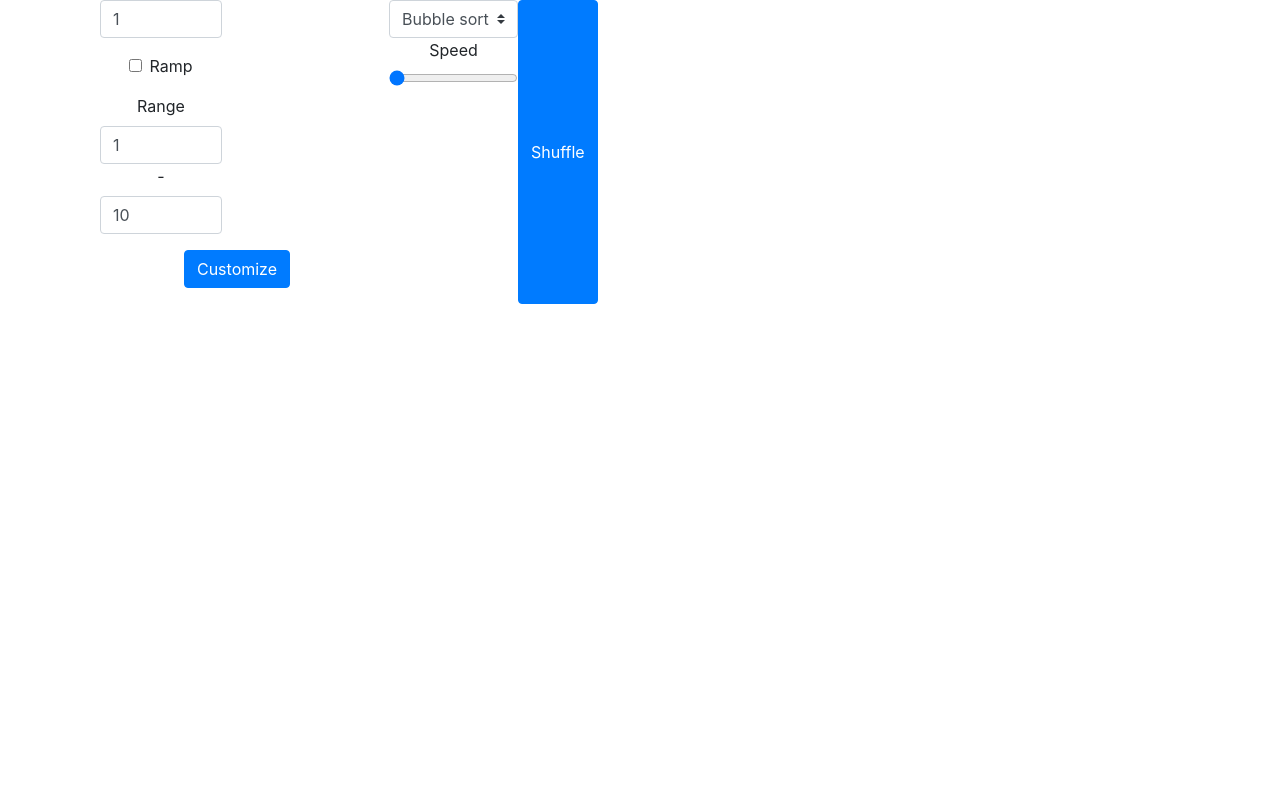
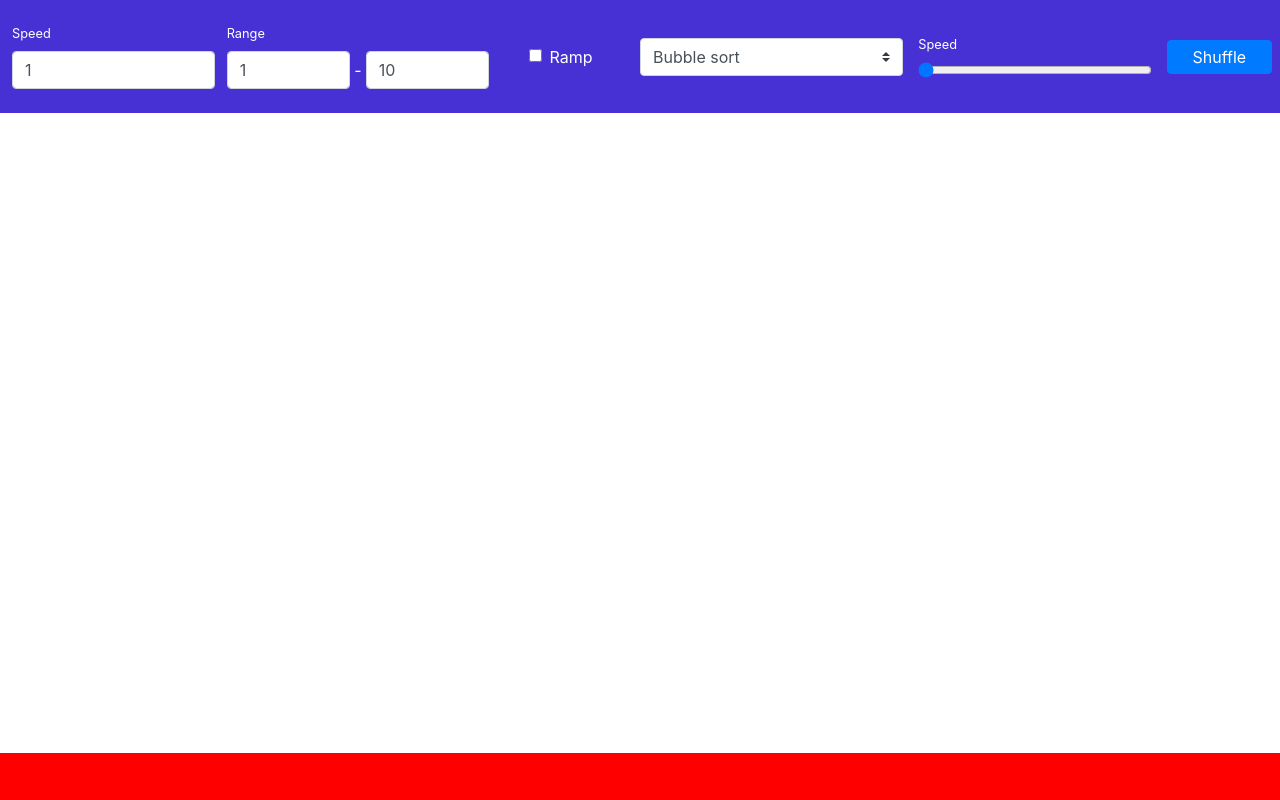
Before and after one commit to acarcila/SortingAlgorithmsVisualizer, a React (Create React App) app in the folder react-app/: page / in a window 1280 px wide. Shown: the top 800 px of the page. Built offline with nearby package versions, Linux system fonts and the light colour scheme.

Commit message:
Se creó el form para la información del arreglo

```diff
--- a/react-app/src/Components/ArrayForm/ArrayForm.js
+++ b/react-app/src/Components/ArrayForm/ArrayForm.js
@@ -5,15 +5,15 @@ import { Form, Button, Container } from "react-bootstrap";
 function ArrayForm({
     formData: { length, isRamp, minRange, maxRange, sortingAlgorithm, speed },
     handleInputChange,
-    handleCustomize,
     handleShuffle,
 }) {
     return (
-        <div>
-            <Container className="d-flex flex-column">
-                <Form className="d-flex flex-row flex-wrap">
-                    <Form.Group>
-                        <Form.Group className="col-md-6">
+        <div className={`d-flex flex-row text-white ${Styles["form--array"]}`}>
+            <Container className="d-flex flex-row col-md-12 p-2 m-0 justify-content-around align-items-center">
+                <Form className="d-flex flex-row flex-wrap col-md-12 p-0 m-0 align-items-center">
+                    <Form.Group className="d-flex flex-row flex-wrap col-md-6 p-0 m-0 my-2 justify-content-between align-items-center">
+                        <Form.Group className="d-flex flex-column col-md-4 p-1 m-0 align-items-start justify-content-center">
+                            <Form.Label className="small">Speed</Form.Label>
                             <Form.Control
                                 type="number"
                                 name="length"
@@ -22,28 +22,20 @@ function ArrayForm({
                                 onChange={handleInputChange}
                             />
                         </Form.Group>
-                        <Form.Group className="col-md-6">
-                            <Form.Check
-                                type="checkbox"
-                                label="Ramp"
-                                name="isRamp"
-                                // defaultChecked={false}
-                                // value={isRamp}
-                                checked={Boolean(isRamp)}
-                                onChange={handleInputChange}
-                            />
-                        </Form.Group>
-                        <Form.Group className="col-md-6">
-                            <Form.Label>Range</Form.Label>
+                        <Form.Group className="col-md-5 p-2 m-0 d-flex flex-column align-items-start justify-content-start">
+                            <Form.Label className="small">Range</Form.Label>
+                            <Form.Group className="col-md-12 p-0 m-0 d-flex flex-row align-items-center">
                                 <Form.Control
+                                    className="col-md-6"
                                     type="number"
                                     name="minRange"
                                     placeholder="Min"
                                     value={minRange}
                                     onChange={handleInputChange}
                                 />
-                            <Form.Label>-</Form.Label>
+                                <Form.Label className="p-1 m-0 col-md-0">-</Form.Label>
                                 <Form.Control
+                                    className="col-md-6"
                                     type="number"
                                     name="maxRange"
                                     placeholder="Max"
@@ -51,10 +43,20 @@ function ArrayForm({
                                     onChange={handleInputChange}
                                 />
                             </Form.Group>
-                        <Button onClick={handleCustomize}>Customize</Button>
                         </Form.Group>
-                    <Form.Group>
+                        <Form.Group className="d-flex col-md-3 p-1 m-0 align-items-center justify-content-center">
+                            <Form.Check
+                                type="checkbox"
+                                label="Ramp"
+                                name="isRamp"
+                                checked={Boolean(isRamp)}
+                                onChange={handleInputChange}
+                            />
+                        </Form.Group>
+                    </Form.Group>
+                    <Form.Group className="d-flex flex-row col-md-5 p-0 m-0 my-2 justify-content-between align-items-center">
                         <Form.Control
+                            className="col-md-6"
                             as="select"
                             custom
                             name="sortingAlgorithm"
@@ -65,8 +67,8 @@ function ArrayForm({
                             <option value="MERGE_SORT">Merge sort</option>
                             <option value="QUICK_SORT">Quick sort</option>
                         </Form.Control>
-                        <Form.Group>
-                            <Form.Label>Speed</Form.Label>
+                        <Form.Group className="col-md-6 m-0 d-flex flex-column align-items-start">
+                            <Form.Label className="small">Speed</Form.Label>
                             <Form.Control
                                 type="range"
                                 name="speed"
@@ -75,7 +77,7 @@ function ArrayForm({
                             />
                         </Form.Group>
                     </Form.Group>
-                    <Button onClick={handleShuffle}>Shuffle</Button>
+                    <Button className="col-md-1 text-center p-1" onClick={handleShuffle}>Shuffle</Button>
                 </Form>
             </Container>
         </div>
--- a/react-app/src/Components/ArrayForm/ArrayForm.module.sass
+++ b/react-app/src/Components/ArrayForm/ArrayForm.module.sass
@@ -0,0 +1,2 @@
+.form--array
+    background: #4731D4
```
Lines whose indentation alone changed are shown as unchanged.
